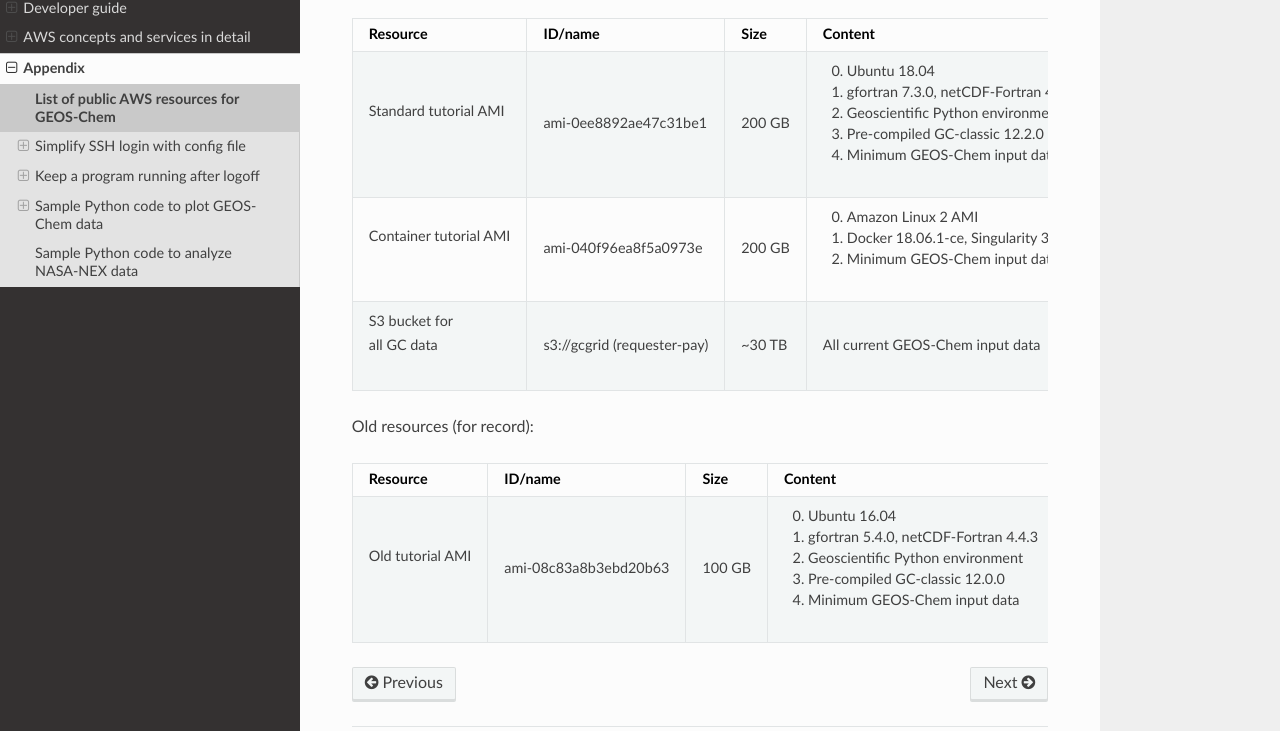
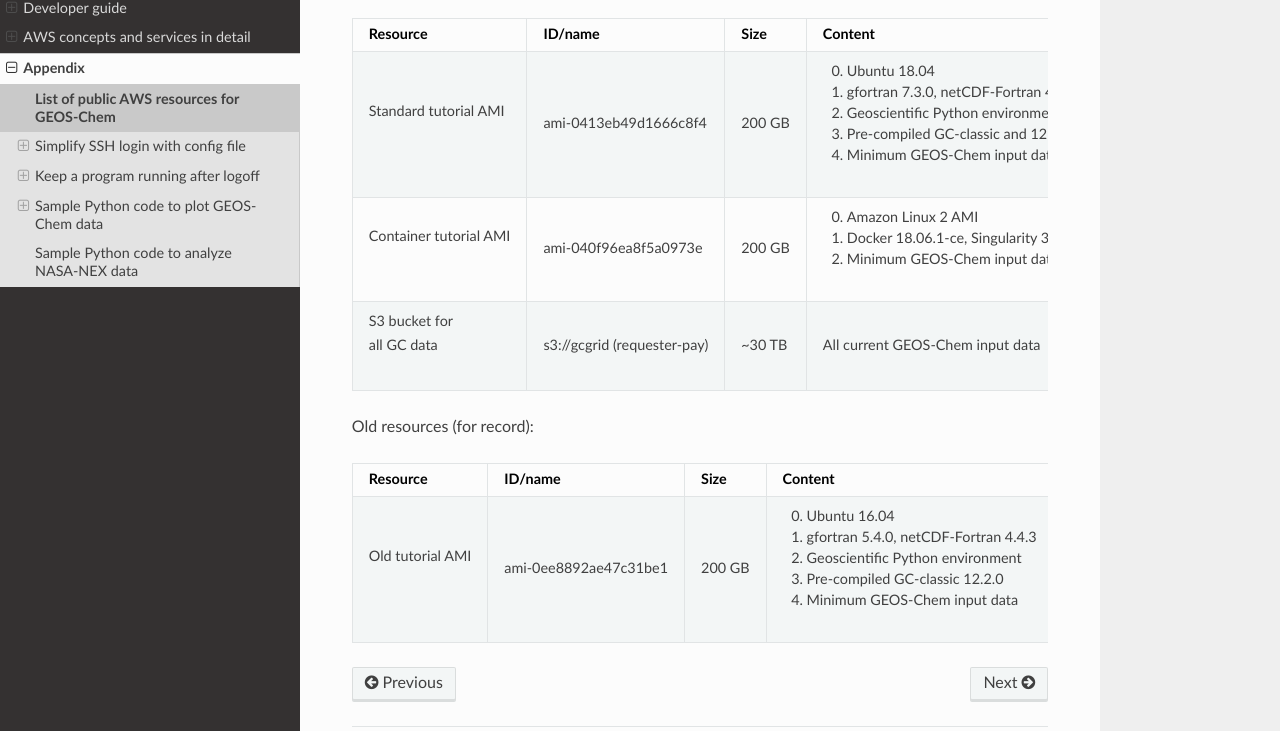
Before and after one commit to geoschem/geos-chem-cloud, a Sphinx documentation site: the page built from doc/source/chapter06_appendix/aws-resources-for-gc.rst, in a window 1280 px wide and 1070 px high. Shown: the part 238-969 px from the top of the window. Built offline with Sphinx 7.4.7 and the Read the Docs theme 2.0.0, drawn with Linux system fonts in a browser that asks for light colours.

Commit message:
Update cloud.geos-chem.org doc for 12.3.2
Now point to new AMI in quick start guide and in resource list.

Signed-off-by: Bob Yantosca <yantosca@seas.harvard.edu>

```diff
--- a/doc/source/chapter06_appendix/aws-resources-for-gc.rst
+++ b/doc/source/chapter06_appendix/aws-resources-for-gc.rst
@@ -8,13 +8,13 @@ Latest resources:
 +-------------------+------------------------+----------+----------------------------------+
 | Resource          | ID/name                | Size     | Content                          |
 +===================+========================+==========+==================================+
-|| Standard tutorial| ami-0ee8892ae47c31be1  | 200 GB   | 0. Ubuntu 18.04                  |
+|| Standard tutorial| ami-0413eb49d1666c8f4  | 200 GB   | 0. Ubuntu 18.04                  |
 |  AMI              |                        |          | 1. gfortran 7.3.0,               |
 |                   |                        |          |    netCDF-Fortran 4.4.4          |
 |                   |                        |          | 2. Geoscientific Python          |
 |                   |                        |          |    environment                   |
-|                   |                        |          | 3. Pre-compiled GC-classic       |
-|                   |                        |          |    12.2.0                        |
+|                   |                        |          | 3. Pre-compiled GC-classic and   |
+|                   |                        |          |    12.3.2                        |
 |                   |                        |          | 4. Minimum GEOS-Chem input data  |
 +-------------------+------------------------+----------+----------------------------------+
 || Container        | ami-040f96ea8f5a0973e  | 200 GB   | 0. Amazon Linux 2 AMI            |
@@ -32,11 +32,11 @@ Old resources (for record):
 +-------------------+------------------------+----------+----------------------------------+
 | Resource          | ID/name                | Size     | Content                          |
 +===================+========================+==========+==================================+
-|| Old tutorial     | ami-08c83a8b3ebd20b63  | 100 GB   | 0. Ubuntu 16.04                  |
+|| Old tutorial     | ami-0ee8892ae47c31be1  | 200 GB   | 0. Ubuntu 16.04                  |
 |  AMI              |                        |          | 1. gfortran 5.4.0,               |
 |                   |                        |          |    netCDF-Fortran 4.4.3          |
 |                   |                        |          | 2. Geoscientific Python          |
 |                   |                        |          |    environment                   |
-|                   |                        |          | 3. Pre-compiled GC-classic 12.0.0|
+|                   |                        |          | 3. Pre-compiled GC-classic 12.2.0|
 |                   |                        |          | 4. Minimum GEOS-Chem input data  |
 +-------------------+------------------------+----------+----------------------------------+
```
Also changed, not shown: doc/source/chapter02_beginner-tutorial/quick-start.rst (+4 -4 lines).
